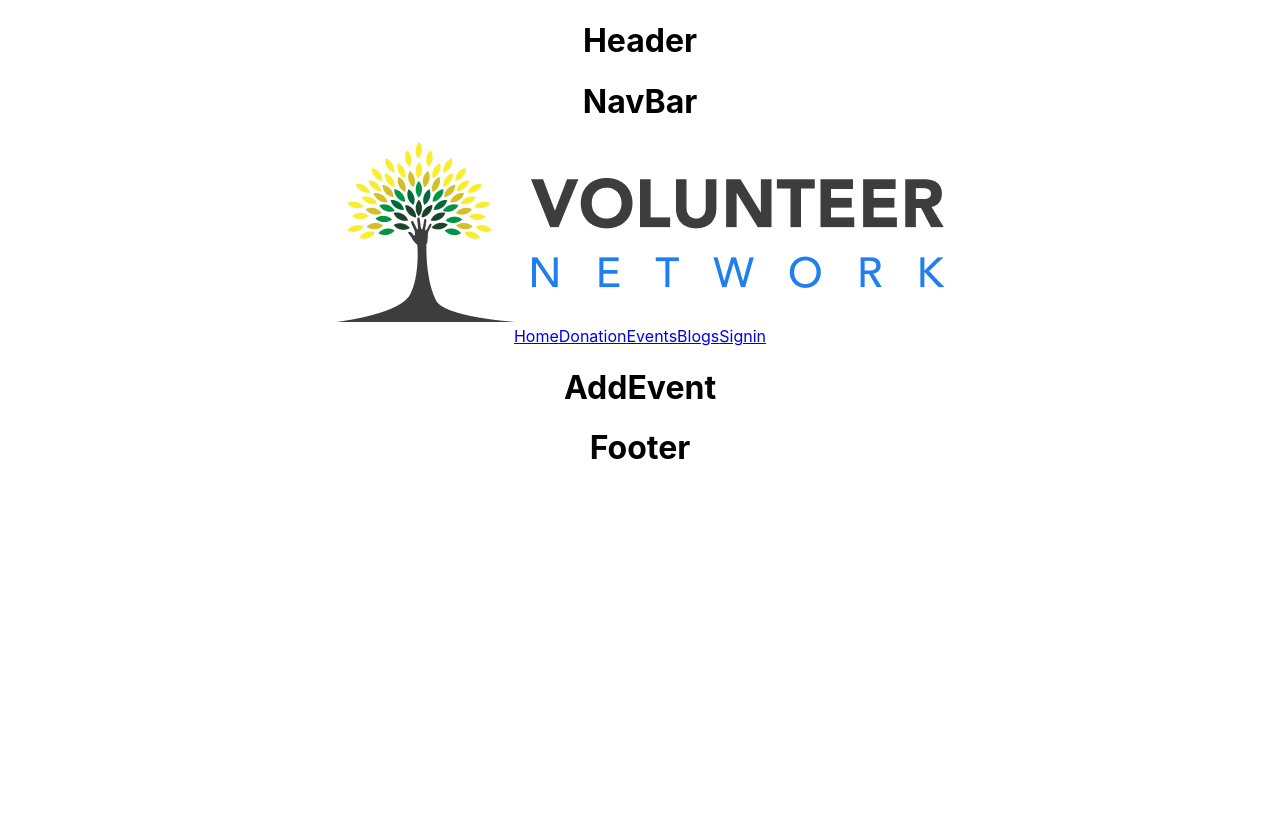
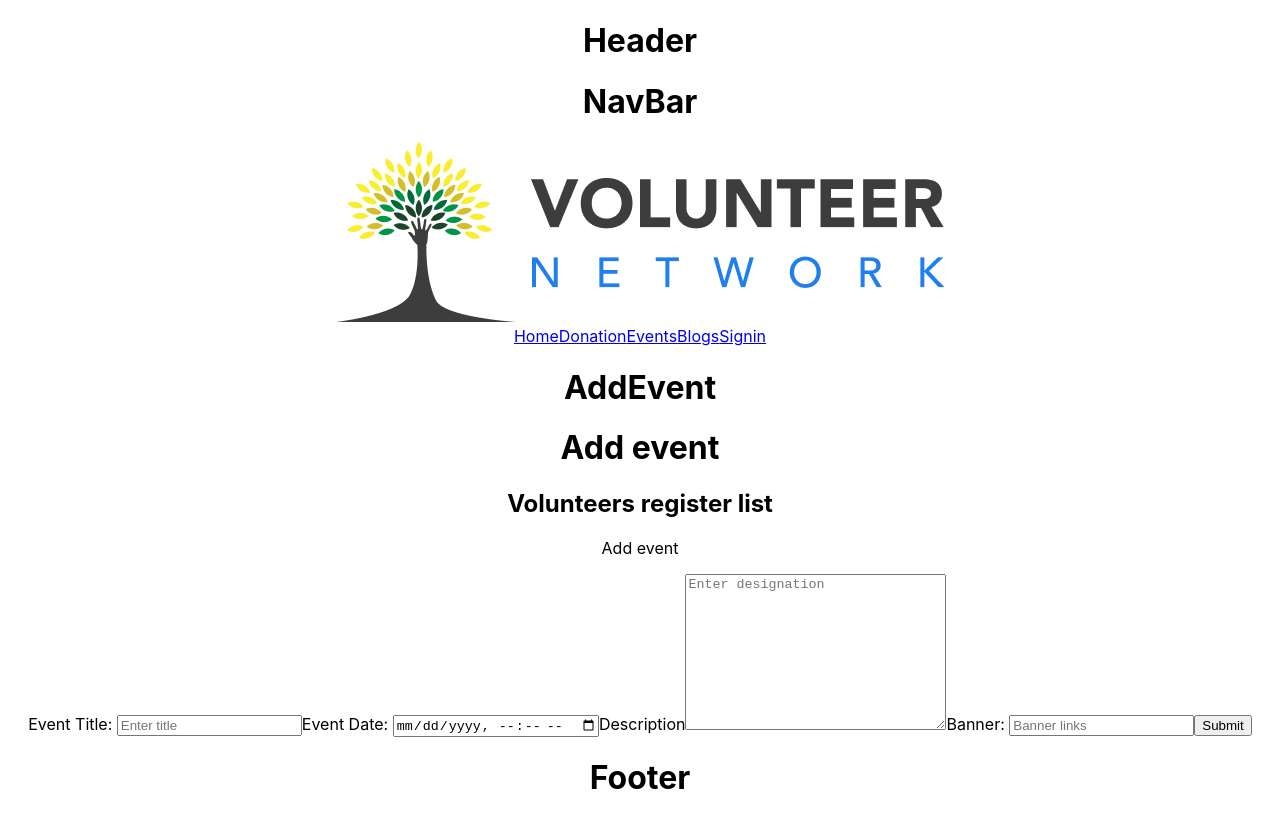
Before and after one commit to MUHAMMADSabbirHossain/volunteer-client, a React (Create React App) app: page /add-event in a window 1280 px wide. Built offline with nearby package versions, Linux system fonts and the light colour scheme.

Commit message:
addevent, volunteersreglist: skeleton / spelling

```diff
--- a/src/Components/AddEvent/AddEvent.js
+++ b/src/Components/AddEvent/AddEvent.js
@@ -5,6 +5,36 @@ const AddEvent = () => {
     return (
         <div>
             <h1>AddEvent</h1>
+            <main>
+                <h1>Add event</h1>
+
+                <section>
+
+                    <div>
+                        <h2>Volunteers register list</h2>
+                        <p>Add event</p>
+                    </div>
+                    <div>
+
+                        <form action="">
+
+                            <label htmlFor="eventTitle">Event Title: </label>
+                            <input type="text" name="eventTitle" id="" placeholder="Enter title" />
+
+                            <label htmlFor="eventDate">Event Date: </label>
+                            <input type="datetime-local" name="eventDate" id="" />
+
+                            <label htmlFor="description">Description</label>
+                            <textarea name="description" id="" cols="30" rows="10" placeholder="Enter designation"></textarea>
+
+                            <label htmlFor="banner">Banner: </label>
+                            <input type="text" name="banner" id="" placeholder="Banner links" />
+
+                            <button type="submit">Submit</button>
+                        </form>
+                    </div>
+                </section>
+            </main>
         </div>
     );
 };
--- a/src/Components/VolunteersRegList/VolunteersRegList.js
+++ b/src/Components/VolunteersRegList/VolunteersRegList.js
@@ -6,10 +6,10 @@ const volunteersRegList = () => {
         <div>
             <h1>volunteersRegList</h1>
             <main>
-                <h1>Volunteer Register list</h1>
+                <h1>Volunteers Register list</h1>
                 <section>
                     <div>
-                        <h2>Volunteer register list</h2>
+                        <h2>Volunteers register list</h2>
                         <p>Add event</p>
                     </div>
                     <div>
```
